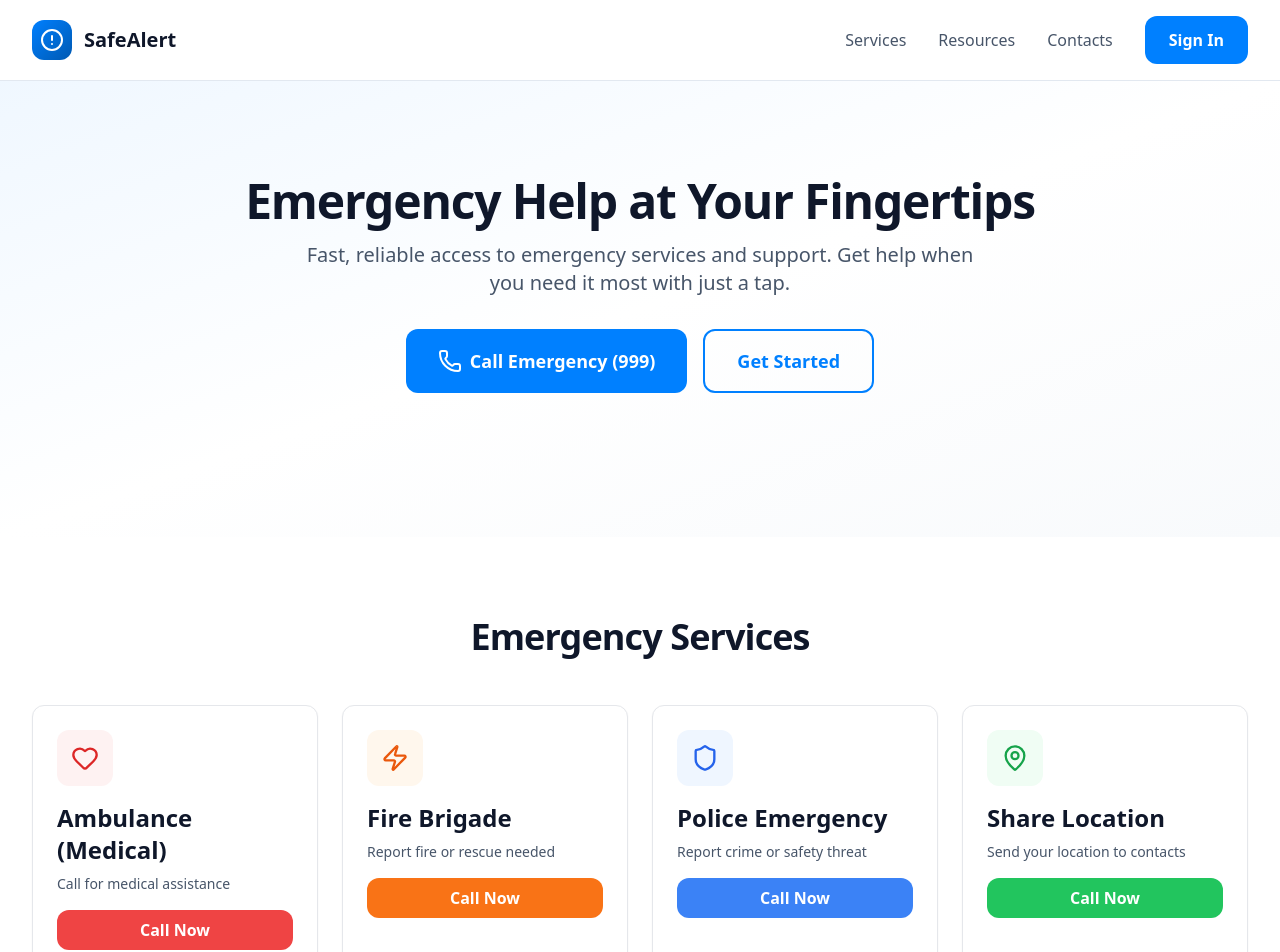
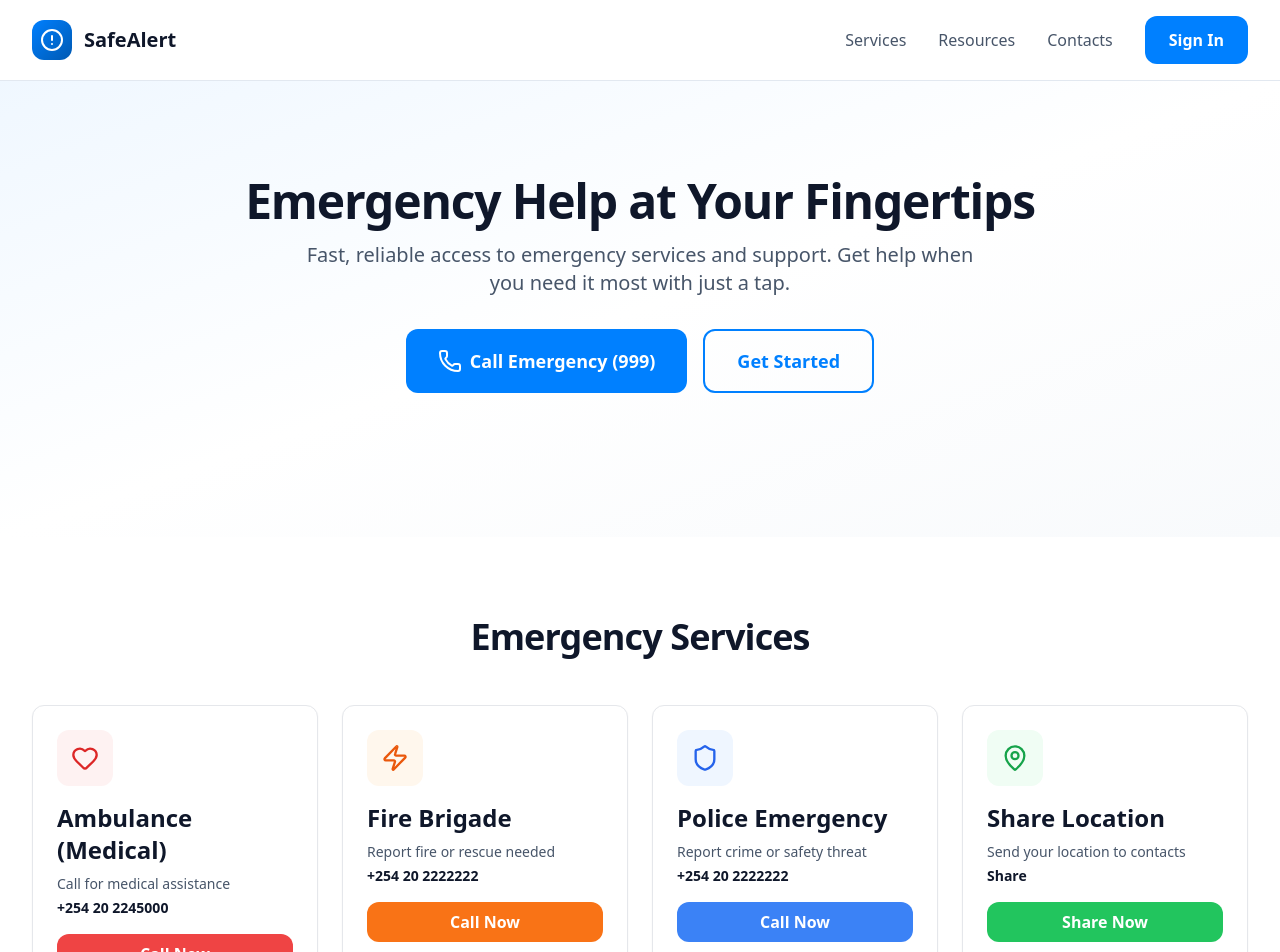
Before and after one commit to Ejore254/emergency-responde-hub, a React (Vite) app: page / in a window 1280 px wide. Shown: the top 952 px of the page. Built offline with nearby package versions, Linux system fonts and the light colour scheme.

Commit message:
completionId: cgen-7c212443c2014053abf2cfd003228277
cgen-7c212443c2014053abf2cfd003228277

```diff
--- a/client/pages/Index.tsx
+++ b/client/pages/Index.tsx
@@ -143,15 +143,28 @@ export default function Index() {
                   <h3 className="font-semibold text-slate-900 mb-2">
                     {service.title}
                   </h3>
-                  <p className="text-sm text-slate-600 mb-4">
+                  <p className="text-sm text-slate-600 mb-1">
                     {service.description}
                   </p>
-                  <button
-                    onClick={() => handleEmergencyCall(service.id)}
-                    className={`w-full ${service.buttonColor} text-white py-2 px-4 rounded-lg font-semibold transition-colors duration-200`}
-                  >
-                    {activeService === service.id ? "Calling..." : "Call Now"}
-                  </button>
+                  <p className="text-sm font-semibold text-slate-900 mb-4">
+                    {service.number}
+                  </p>
+                  {service.id !== "location" ? (
+                    <a
+                      href={`tel:${service.number.replace(/\s/g, "")}`}
+                      onClick={() => handleEmergencyCall(service.id)}
+                      className={`block w-full ${service.buttonColor} text-white py-2 px-4 rounded-lg font-semibold transition-colors duration-200 text-center no-underline`}
+                    >
+                      {activeService === service.id ? "Calling..." : "Call Now"}
+                    </a>
+                  ) : (
+                    <button
+                      onClick={() => handleEmergencyCall(service.id)}
+                      className={`w-full ${service.buttonColor} text-white py-2 px-4 rounded-lg font-semibold transition-colors duration-200`}
+                    >
+                      {activeService === service.id ? "Sharing..." : "Share Now"}
+                    </button>
+                  )}
                 </div>
               );
             })}
```
